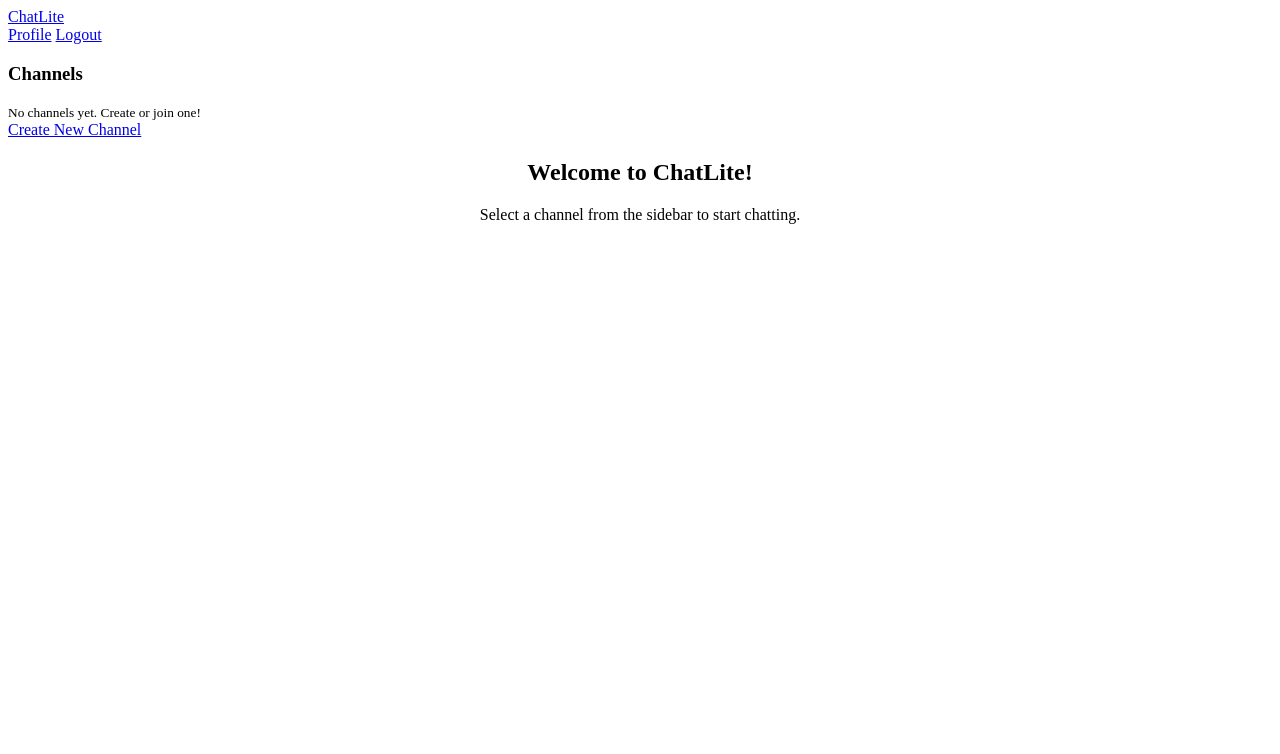
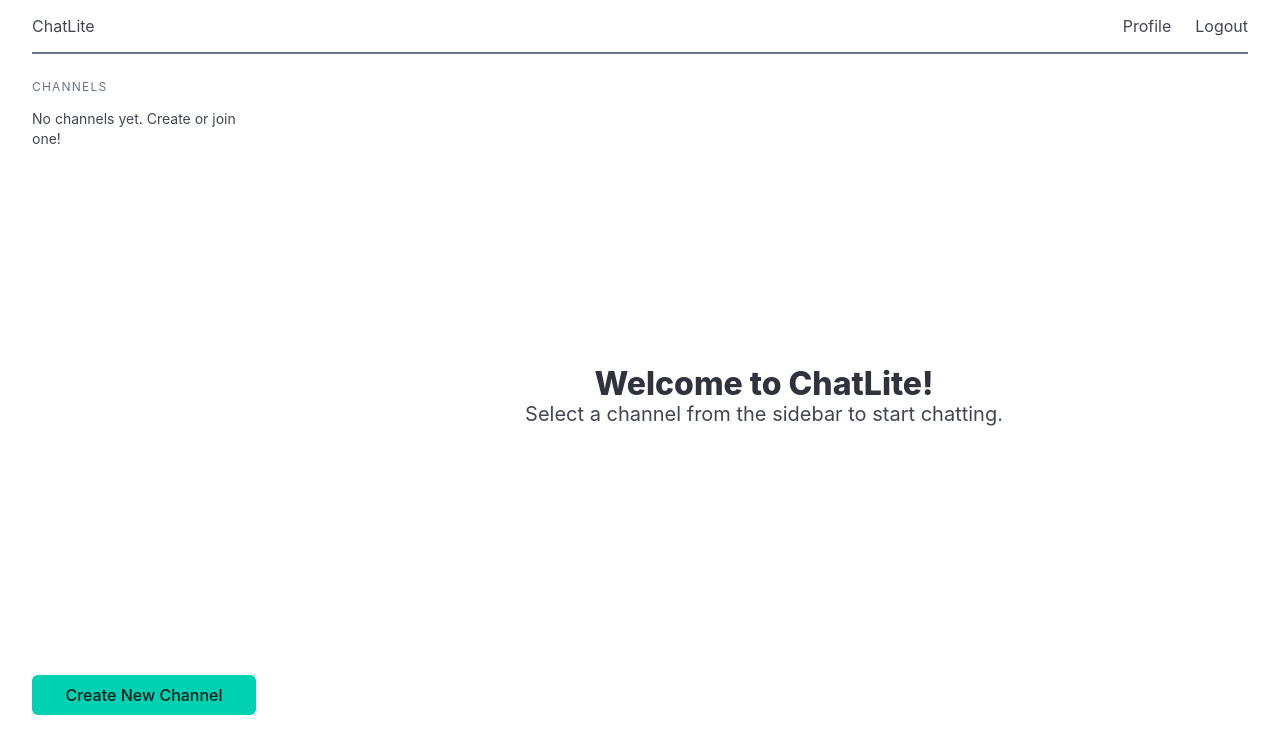
Before and after one commit to EliasObeid9-02/ChatLite, a Django app: page / in a window 1280 px wide. Shown: the top 754 px of the page. Run offline with Django 5.2, Linux system fonts and the light colour scheme; the visitor is signed in with stand-in values (Sample User, id 1); data that the repository does not hold is empty; some libraries are stand-ins or nearby versions.

Commit message:
refactor(ui): Integrated Bulma CSS in home view
- Updated base.html and chats/home.html to use Bulma CSS.

```diff
--- a/ui/templates/base.html
+++ b/ui/templates/base.html
@@ -4,53 +4,71 @@
         <meta charset="UTF-8" />
         <meta name="viewport" content="width=device-width, initial-scale=1.0" />
         <title>ChatLite</title>
-        <link rel="stylesheet" href="/static/css/main.css">
-        {% block extra_head %}{% endblock %}
-    </head>
-    <body hx-boost="true" hx-target="#content" hx-ext="ws">
-        <div class="page-container">
-            <nav class="navbar">
-                <a href="{% url 'chats:home' %}" class="brand">ChatLite</a>
-                <div class="nav-links">
-                    {% if user.is_authenticated %}
-                        <a href="{% url 'users:profile' username=user.username %}">Profile</a>
-                        <a href="#"
-                           hx-post="{% url 'users:logout' %}"
-                           hx-headers='{"X-CSRFToken": "{{ csrf_token }}"}'
-                           hx-confirm="Are you sure you want to logout?">Logout</a>
-                    {% else %}
-                        <a href="{% url 'users:login' %}">Login</a>
-                        <a href="{% url 'users:register' %}">Register</a>
-                    {% endif %}
-                </div>
-            </nav>
-            <div class="main-layout">
-                {% if user.is_authenticated %}
-                    <div class="sidebar" hx-trigger="load">
-                        <div class="channel-list">
-                            <h3>Channels</h3>
-                            {% for channel in channels %}
-                                <a href="{% url 'chats:channel-chat' channel_id=channel.id %}"
-                                   class="{% if channel.id == active_channel_id %}active{% endif %}">{{ channel.name }}</a>
-                            {% empty %}
-                                <small>No channels yet. Create or join one!</small>
-                            {% endfor %}
-                        </div>
-                        <a href="{% url 'chats:channel-create' %}" class="create-channel-btn">Create New Channel</a>
-                    </div>
-                {% endif %}
-                <main id="content">
-                    {% block layout %}{% endblock %}
-                </main>
-            </div>
-        </div>
+        <link rel="stylesheet"
+              href="https://cdn.jsdelivr.net/npm/bulma@1.0.4/css/bulma.min.css">
+        <script src="https://cdn.jsdelivr.net/npm/htmx.org@2.0.7/dist/htmx.min.js"
+                integrity="sha384-ZBXiYtYQ6hJ2Y0ZNoYuI+Nq5MqWBr+chMrS/RkXpNzQCApHEhOt2aY8EJgqwHLkJ"
+                crossorigin="anonymous"></script>
+        <script src="https://cdn.jsdelivr.net/npm/htmx-ext-ws@2.0.2"
+                integrity="sha384-vuKxTKv5TX/b3lLzDKP2U363sOAoRo5wSvzzc3LJsbaQRSBSS+3rKKHcOx5J8doU"
+                crossorigin="anonymous"></script>
         <script>
             document.addEventListener('DOMContentLoaded', function() {
                 const timezone = Intl.DateTimeFormat().resolvedOptions().timeZone;
                 document.cookie = "django_timezone=" + timezone + ";path=/;max-age=" + (7 * 24 * 60 * 60);
             });
         </script>
-        <script src="https://unpkg.com/htmx.org@1.9.12"></script>
-        <script src="https://unpkg.com/htmx.org/dist/ext/ws.js"></script>
+    </head>
+    <body hx-boost="true" hx-target="#content" hx-ext="ws">
+        <div class="container is-fluid">
+            <nav class="navbar" role="navigation" aria-label="main navigation">
+                <div class="navbar-brand">
+                    <a href="{% url 'chats:home' %}" class="navbar-item">ChatLite</a>
+                </div>
+                <div class="navbar-menu">
+                    <div class="navbar-end">
+                        {% if user.is_authenticated %}
+                            <a href="{% url 'users:profile' username=user.username %}"
+                               class="navbar-item">Profile</a>
+                            <a href="#"
+                               class="navbar-item"
+                               hx-post="{% url 'users:logout' %}"
+                               hx-headers='{"X-CSRFToken": "{{ csrf_token }}"}'
+                               hx-confirm="Are you sure you want to logout?">Logout</a>
+                        {% else %}
+                            <a href="{% url 'users:login' %}" class="navbar-item">Login</a>
+                            <a href="{% url 'users:register' %}" class="navbar-item">Register</a>
+                        {% endif %}
+                    </div>
+                </div>
+            </nav>
+            <hr class="mt-0 has-background-grey">
+            <div class="columns">
+                {% if user.is_authenticated %}
+                    <div class="column is-one-fifth is-flex is-flex-direction-column">
+                        <aside class="menu is-flex-grow-1">
+                            <p class="menu-label">Channels</p>
+                            <ul class="menu-list">
+                                {% for channel in channels %}
+                                    <li>
+                                        <a href="{% url 'chats:channel-chat' channel_id=channel.id %}"
+                                           class="{% if channel.id == active_channel_id %}is-active{% endif %}">{{ channel.name }}</a>
+                                    </li>
+                                {% empty %}
+                                    <li>
+                                        <small>No channels yet. Create or join one!</small>
+                                    </li>
+                                {% endfor %}
+                            </ul>
+                        </aside>
+                        <a href="{% url 'chats:channel-create' %}"
+                           class="button is-primary is-fullwidth">Create New Channel</a>
+                    </div>
+                {% endif %}
+                <main id="content" class="column">
+                    {% block layout %}{% endblock %}
+                </main>
+            </div>
+        </div>
     </body>
 </html>
--- a/ui/templates/chats/home.html
+++ b/ui/templates/chats/home.html
@@ -1,9 +1,9 @@
 {% extends is_htmx_request|yesno:"_base.html,base.html" %}
 {% block layout %}
-    <div class="centered-layout">
-        <div style="text-align: center;">
-            <h2>Welcome to ChatLite!</h2>
-            <p style="color: var(--secondary-text);">Select a channel from the sidebar to start chatting.</p>
+    <div class="hero is-large">
+        <div class="hero-body has-text-centered">
+            <p class="title">Welcome to ChatLite!</p>
+            <p class="subtitle">Select a channel from the sidebar to start chatting.</p>
         </div>
     </div>
 {% endblock %}
```
